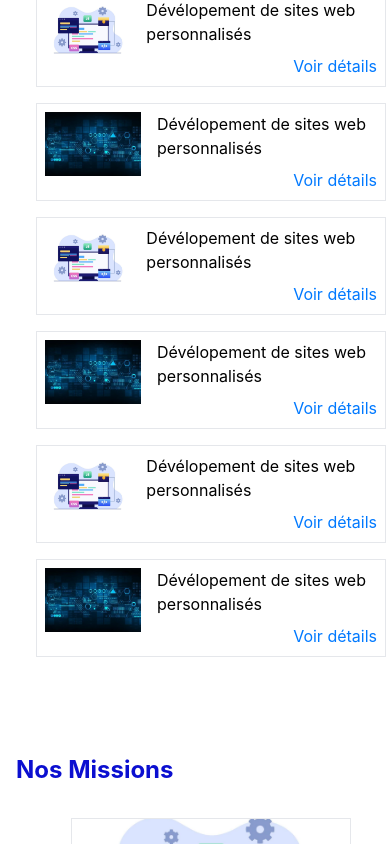
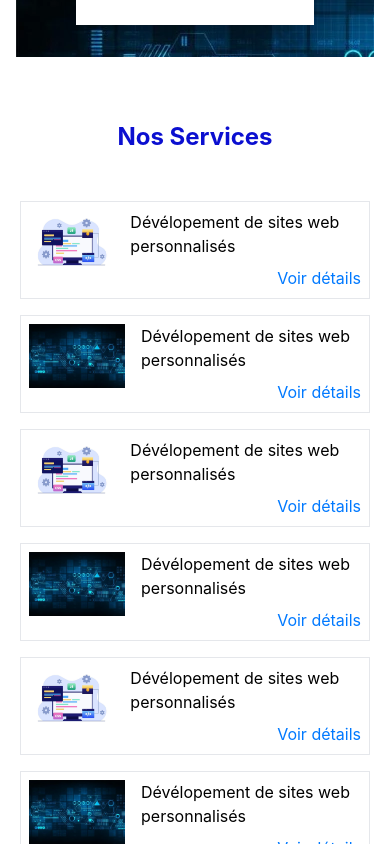
Before and after one commit to mpezongo/DMM_New_website, a React (Create React App) app in the folder frontend/: page /services in a window 390 px wide. Shown: the part 1260-2104 px from the top of the page. Built offline with nearby package versions, Linux system fonts and the light colour scheme.

Commit message:
update responsivity services page

```diff
--- a/frontend/src/component/services/Missions.jsx
+++ b/frontend/src/component/services/Missions.jsx
@@ -31,7 +31,7 @@ function Missions() {
     ]
     return (
         <section className="w-full flex flex-col gap-8">
-            <h2 className="text-2xl font-bold text-primary-10">Nos Missions</h2>
+            <h2 className="text-2xl font-bold text-primary-10 my-4 text-center">Notre Mission</h2>
             <div className="flex justify-evenly  gap-6 flex-wrap">
                 {
                     Missions.map((mission)=>
--- a/frontend/src/component/services/Solutions.jsx
+++ b/frontend/src/component/services/Solutions.jsx
@@ -36,7 +36,7 @@ function Solutions() {
     ]
     return (
         <section className="w-full flex flex-col gap-8">
-            <h2 className="text-2xl font-bold text-primary-10">Nos Solutions</h2>
+            <h2 className="text-2xl font-bold text-primary-10 my-4 text-center">Nos Services</h2>
             <div className="flex justify-evenly  gap-4 flex-wrap">
                 {
                     Solutions.map((solution) =>
--- a/frontend/src/page/Services.jsx
+++ b/frontend/src/page/Services.jsx
@@ -9,10 +9,9 @@ function Services() {
     return (
         <div>
             <Navbar></Navbar>
-            <div className="flex align-center flex-col w-full  mb-12 mt-28 m-4">
+            <div className="w-full flex flex-col align-center gap-12 p-4 mt-32  mb-12">
                 <Banner></Banner>
                 <Solutions></Solutions>
-                <hr className="my-12 w-0"></hr>
                 <Missions></Missions>
             </div>
             <Footer></Footer>
```
